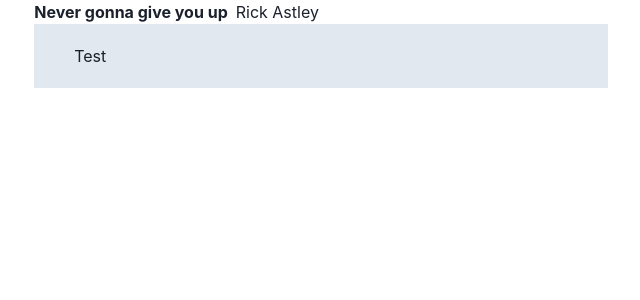
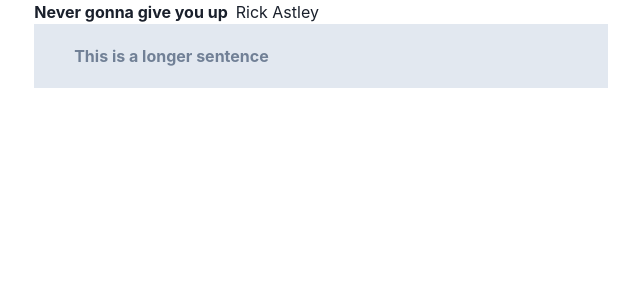
Before and after one commit to TerribleIdeasHackathon/karaoke, a Next.js app: page /sing in a window 1280 px wide. Shown: the top 300 px of the page, without its empty margins (319-959 px from the left). Built offline with nearby package versions, Linux system fonts and the light colour scheme.

Commit message:
feat: 💽 highlight code word-by-word

```diff
--- a/src/pages/sing/index.tsx
+++ b/src/pages/sing/index.tsx
@@ -1,14 +1,25 @@
 import { Container, Flex, Text } from '@chakra-ui/react';
-import { useState } from 'react';
+import { useEffect, useState } from 'react';
 import KaraokeLyricsCard from '../../components/KaraokeLyricsCard';
 import { KaraokeResponse } from '../../models/karaokeResponse';
 
 export default function Karaoke() {
+  const [currentWordIdx, setCurrentWordIdx] = useState(0);
   const [karaokeResponse, setKaraokeResponse] = useState<KaraokeResponse>({
     lyrics: [{ timestampMs: 0, lyric: 'Test' }],
     artist: 'Rick Astley',
     songName: 'Never gonna give you up',
   });
+
+  const sentence = 'This is a longer sentence';
+
+  useEffect(() => {
+    const interval = setInterval(() => {
+      setCurrentWordIdx((prev) => prev + 1);
+    }, 1000);
+
+    return () => clearInterval(interval);
+  }, []);
 
   return (
     <Container>
@@ -16,7 +27,22 @@
         <Text fontWeight="bold">{karaokeResponse.songName}</Text>
         <Text>{karaokeResponse.artist}</Text>
       </Flex>
-      <KaraokeLyricsCard>Test</KaraokeLyricsCard>
+      <KaraokeLyricsCard>
+        {sentence.split(' ').map((word, idx) => {
+          const isCurrentWord = idx === currentWordIdx;
+          const isNextWord = idx < currentWordIdx + 1;
+          return (
+            <Text
+              as="span"
+              key={word}
+              color={isCurrentWord ? 'red.500' : isNextWord ? 'gray.500' : 'black'}
+              fontWeight="bold"
+            >
+              {word + ' '}
+            </Text>
+          );
+        })}
+      </KaraokeLyricsCard>
     </Container>
   );
 }
```
Also changed, not shown: 1 other file (tests, documents, lock files or other folders).
